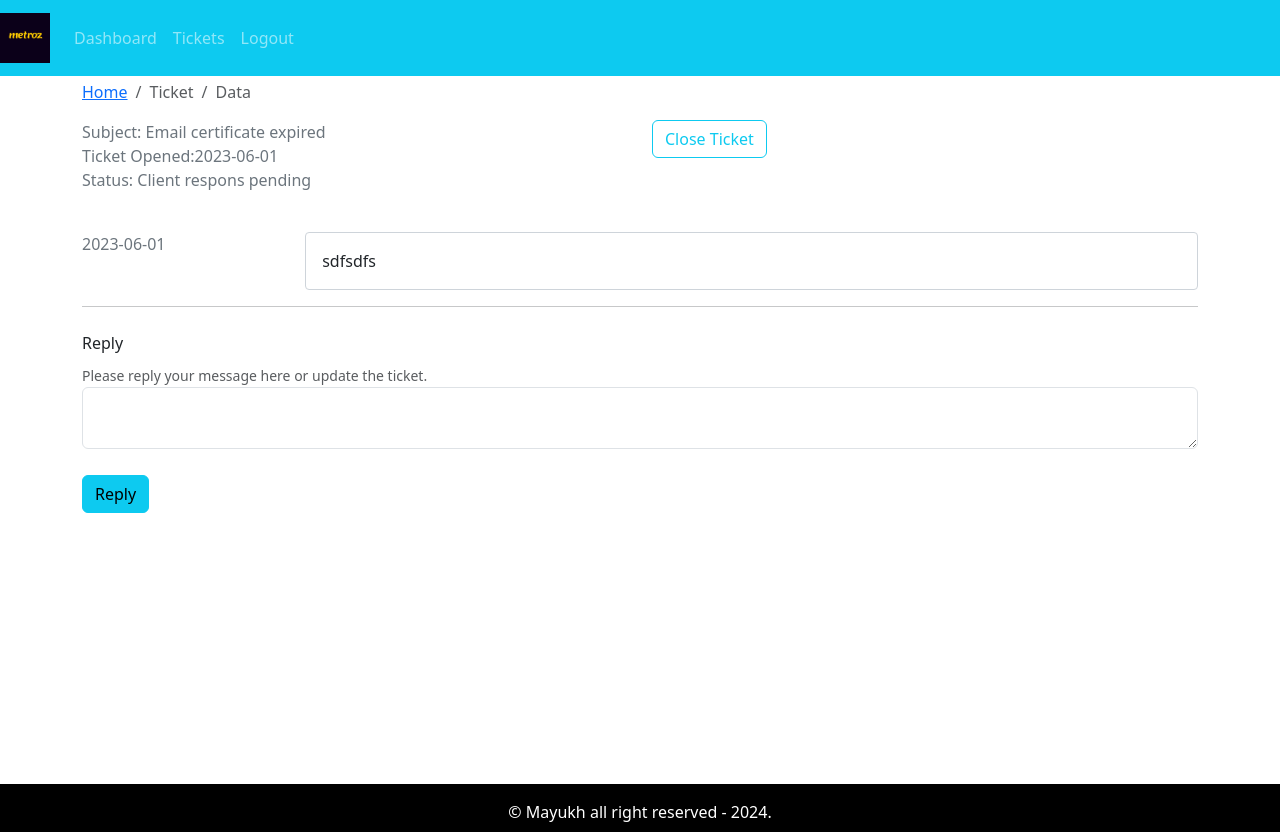
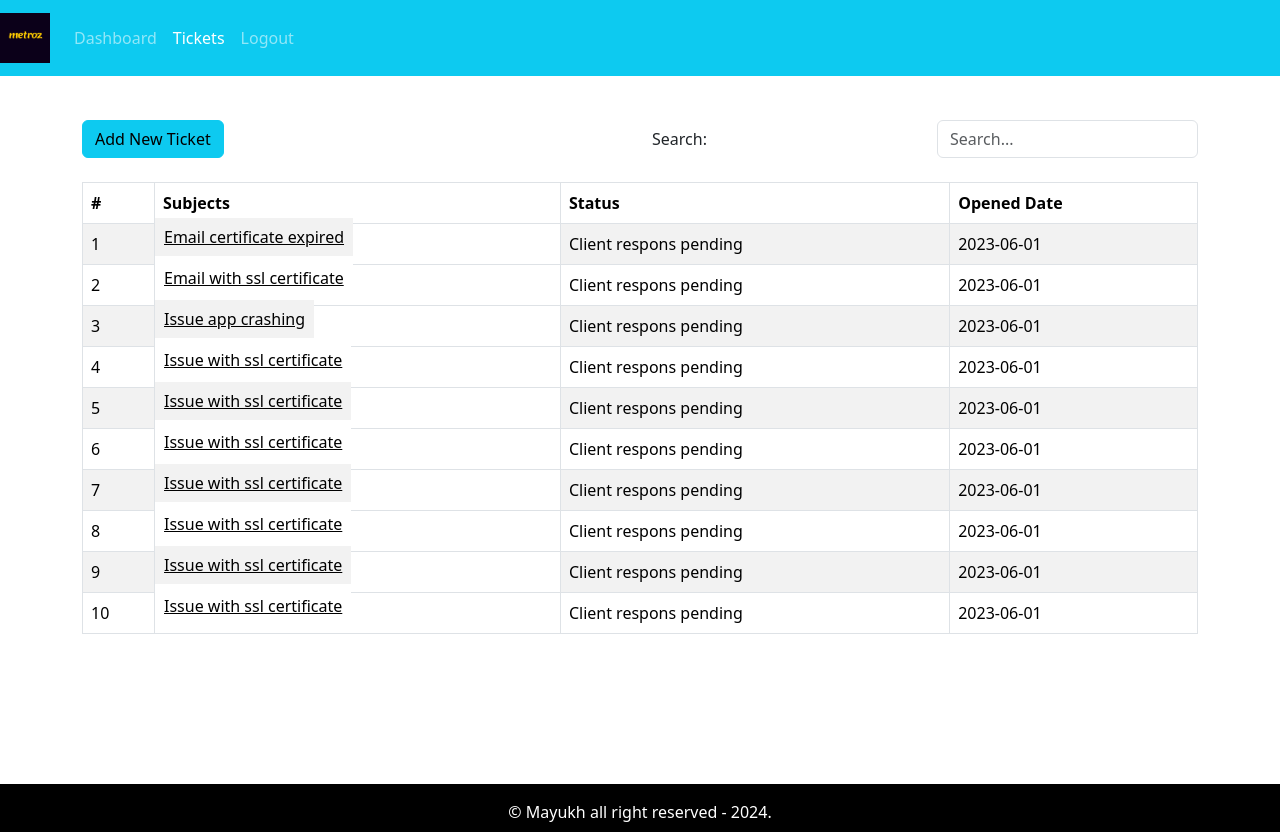
Before and after one commit to CrypticOwl5503/metro-booking, a React (Create React App) app: page /tickets in a window 1280 px wide. Built offline with nearby package versions, Linux system fonts and the light colour scheme.

Commit message:
react-router-dom added

```diff
--- a/package.json
+++ b/package.json
@@ -11,6 +11,8 @@
     "react": "^18.2.0",
     "react-bootstrap": "^1.6.8",
     "react-dom": "^18.2.0",
+    "react-router-bootstrap": "^0.26.2",
+    "react-router-dom": "^6.22.3",
     "react-scripts": "5.0.1",
     "web-vitals": "^2.1.4"
   },
--- a/src/App.js
+++ b/src/App.js
@@ -1,22 +1,33 @@
 import React from "react";
+import {
+  BrowserRouter as Router,
+  Routes,
+  Route,
+  Link
+} from "react-router-dom";
 import './App.css';
 import { DefaultLayout } from "./layout/DefaultLayout";
 import { TicketLists } from "./page/ticket-list/TicketLists.page";
 import { Ticket } from "./page/ticket/Ticket.page";
-
-// import { Entry } from "./page/entry/Entry.page";
+import { Entry } from "./page/entry/Entry.page";
 import { AddTicket } from "./page/new-ticket/AddTicket.page";
+import { Dashboard } from "./page/dashboard/Dashboard.page";
+import { PrivateRoute } from "./components/private-route/PrivateRoute.comp";
 
 function App() {
   return (
     <div className="App">
-      {/* {<Entry />} */}
-      <DefaultLayout>
-        {/* <Dashboard /> */}
-        {/* <AddTicket /> */}
-        {/* <TicketLists /> */}
-        <Ticket />
-      </DefaultLayout>
+      <Router>
+
+          <Routes>
+            <Route path="/" element={<PrivateRoute><Entry /></PrivateRoute>} />
+            <Route path="/dashboard" element={<PrivateRoute><Dashboard /></PrivateRoute>} />
+            <Route path="/add-ticket" element={<PrivateRoute><AddTicket /></PrivateRoute>} />
+            <Route path="/tickets" element={<PrivateRoute><TicketLists /></PrivateRoute>} />
+            <Route path="/ticket/:tId" element={<PrivateRoute><Ticket /></PrivateRoute>} />
+          </Routes>
+
+      </Router>
     </div>
   );
 }
--- a/src/assets/data/dummy-tickets.json
+++ b/src/assets/data/dummy-tickets.json
@@ -5,6 +5,18 @@
         "status": "Client respons pending",
         "addedAt": "2023-06-01",
         "history": [
+            {
+                "date": "2023-06-01",
+                "message": "sdfsdfs",
+                "messageBy": "operator"
+
+            },
+            {
+                "date": "2023-06-01",
+                "message": "sdfsdfs",
+                "messageBy": "client"
+
+            },
             {
                 "date": "2023-06-01",
                 "message": "sdfsdfs",
--- /dev/null
+++ b/src/components/private-route/PrivateRoute.comp.js
@@ -0,0 +1,16 @@
+import React from 'react';
+import { Navigate } from 'react-router-dom';
+import { DefaultLayout } from '../../layout/DefaultLayout';
+
+// Assuming isauth function checks the authentication state
+const isauth = () => true; // For demonstration, it always returns true
+
+export const PrivateRoute = ({ children, ...rest }) => {
+  const authed = isauth(); // This will always be true
+
+  return authed ? (
+    <DefaultLayout>{children}</DefaultLayout>
+  ) : (
+    <Navigate to="/" replace />
+  );
+};
--- a/src/components/ticket-table/TicketTable.comp.js
+++ b/src/components/ticket-table/TicketTable.comp.js
@@ -1,5 +1,6 @@
 import React from 'react'
 import { Table } from 'react-bootstrap';
+import { Link } from 'react-router-dom';
 
 export const TicketTable = ({tickets}) => {
 
@@ -18,7 +19,9 @@ export const TicketTable = ({tickets}) => {
             tickets.map((row)=> (
             <tr key={row.id}>
                 <td>{row.id}</td>
+                <Link to={`/ticket/${row.id}`}>
                 <td>{row.subject}</td>
+                </Link>
                 <td>{row.status}</td>
                 <td>{row.addedAt}</td>
             </tr>
--- a/src/layout/partials/Header.comp.js
+++ b/src/layout/partials/Header.comp.js
@@ -1,8 +1,16 @@
 import React from 'react'
 import {Navbar, Nav} from 'react-bootstrap';
 import logo from '../../assets/img/logo.png'
+import { useNagivate, useNavigate } from 'react-router-dom';
+import { LinkContainer } from 'react-router-bootstrap';
 
 export const Header = () => {
+    const history = useNavigate();
+
+    const logMeOut = () => {
+        history.push("/")
+    };
+
   return (
     <div><Navbar
         collapseOnSelect
@@ -15,9 +23,15 @@ export const Header = () => {
         <Navbar.Toggle aria-controls="basic-navbar-nav" />
         <Navbar.Collapse id="basic-navbar-nav" >
             <Nav className='ml-auto'>
-                <Nav.Link href="/dashboard">Dashboard</Nav.Link>
-                <Nav.Link href="/dashboard">Tickets</Nav.Link>
-                <Nav.Link href="/dashboard">Logout</Nav.Link>
+            <LinkContainer to="/dashboard">
+            <Nav.Link href="/dashboard">Dashboard</Nav.Link>
+            </LinkContainer>
+            <LinkContainer to="/tickets">
+            <Nav.Link href="/dashboard">Tickets</Nav.Link>
+            </LinkContainer>
+
+
+            <Nav.Link href="/dashboard">Logout</Nav.Link>
             </Nav>
         </Navbar.Collapse>
         </Navbar></div>
--- a/src/page/dashboard/Dashboard.page.js
+++ b/src/page/dashboard/Dashboard.page.js
@@ -3,6 +3,8 @@ import {Container, Row, Col, Button, Breadcrumb} from 'react-bootstrap';
 import { TicketTable } from '../../components/ticket-table/TicketTable.comp';
 import tickets from '../../assets/data/dummy-tickets.json';
 import { PageBreadcrumb } from '../../components/breadcrumb/Breadcrumb.comp';
+
+import { Link } from 'react-router-dom';
 
 export const Dashboard = () => {
     return (
@@ -14,11 +16,13 @@ export const Dashboard = () => {
             </Row>
             <Row>
                 <Col className='text-center mt-5 mb-2'>
+                    <Link to ='/add-ticket'>
                     <Button
                     variant='info'
                     style={{'font-size':'2rem', padding:"10px 30px" }}>
                     Add New Ticket
                     </Button>
+                    </Link>
                 </Col>
             </Row>
             <Row>
--- a/src/page/ticket-list/TicketLists.page.js
+++ b/src/page/ticket-list/TicketLists.page.js
@@ -4,6 +4,8 @@ import { SearchForm } from '../../components/search-form/SearchForm.comp';
 import { TicketTable } from '../../components/ticket-table/TicketTable.comp';
 import tickets from '../../assets/data/dummy-tickets.json';
 import PropTypes from 'prop-types';
+
+import { Link } from 'react-router-dom';
 
 export const TicketLists = () => {
 
@@ -33,9 +35,11 @@ export const TicketLists = () => {
 
     <Row className='mt-4'>
         <Col>
+        <Link to='/add-ticket'>
         <Button variant="info">
             Add New Ticket
         </Button>
+        </Link>
         </Col>
         <Col className='text-right'>
             <SearchForm handleOnChange={handleOnChange} str={str}/>
--- a/src/page/ticket/Ticket.page.js
+++ b/src/page/ticket/Ticket.page.js
@@ -5,12 +5,23 @@ import tickets from '../../assets/data/dummy-tickets.json'
 import { MessageHistory } from '../../components/message-history/MessageHistory.comp'
 import { UpdateTicket } from '../../components/update-ticket/UpdateTicket.comp'
 import { useState, useEffect } from 'react'
+import { useParams } from 'react-router-dom'
 
-const ticket = tickets[0]
+const ticket = tickets[0];
 export const Ticket = () => {
-    const [message, setMessage] = useState('')
+    const {tId} = useParams();
 
-    useEffect(() => {}, [message]);
+    const [message, setMessage] = useState('');
+    const [ticket, setTicket] = useState('')
+
+    useEffect(() => {
+        for (let i = 0; i < tickets.length; i++) {
+            if(tickets[i].id === tId) {
+                setTicket(tickets[i]);
+                continue;
+            }
+        }
+    }, [message, tId]);
 
     const handleOnChange = e =>{
         setMessage(e.target.value)
@@ -29,6 +40,7 @@ export const Ticket = () => {
         </Row>
         <Row>
             <Col className='text-weight-bolder text-secondary'>
+                {tId}
                 <div className="subject">Subject: {ticket.subject}</div>
                 <div className="date">Ticket Opened:{ticket.addedAt}</div>
                 <div className="status">Status: {ticket.status}</div>
@@ -39,7 +51,7 @@ export const Ticket = () => {
         </Row>
         <Row className='mt-4'>
             <Col>
-                <MessageHistory msg={ticket.history} />
+                {ticket.history && <MessageHistory msg={ticket.history} />}
             </Col>
         </Row>
         <hr />
```
Also changed, not shown: 1 other file (tests, documents, lock files or other folders).
